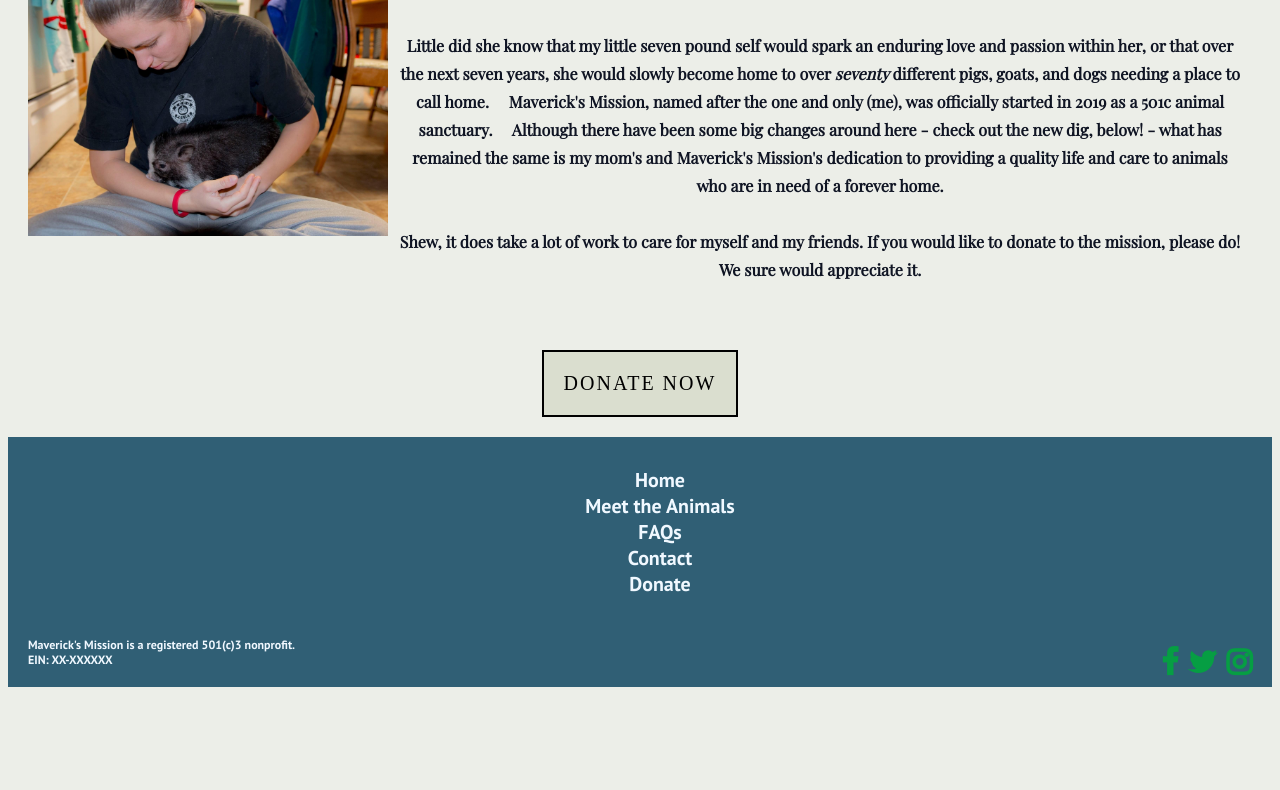
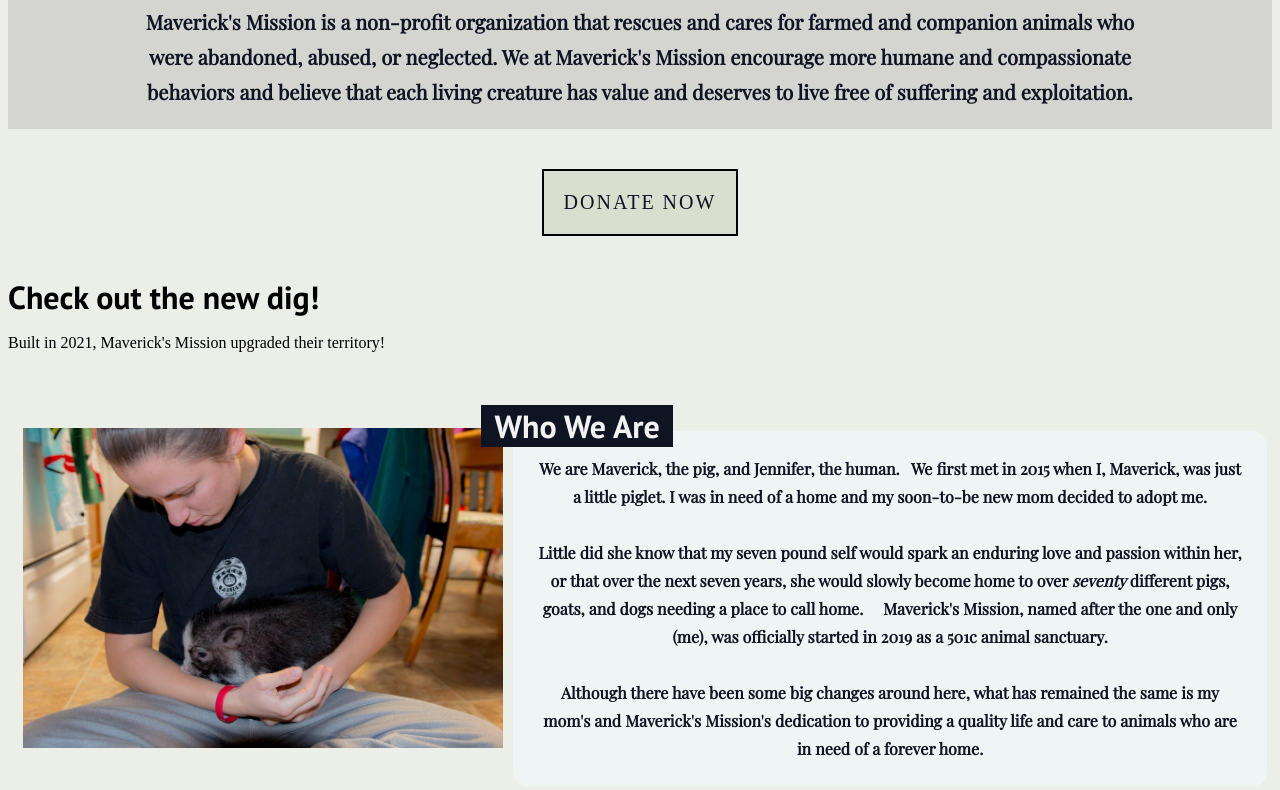
Before and after one commit to shelbynash/Maverick-s-Mission, a website: page index.html in a window 1280 px wide. Shown: the part 464-1254 px from the top of the page. Before the commit the page ends 1159 px from the top, so only its background shows below. Drawn offline with nearby package versions, Linux system fonts and the light colour scheme.

Commit message:
Updated Home and Meet the Animals Pages

```diff
--- a/index.html
+++ b/index.html
@@ -49,50 +49,66 @@
             <H1 class="hero-title">Maverick's Mission</H1>
         </div>
 
-        <article class="who-we-are">
+        <article class="mission">
+            <h2> Our Mission</h2>
+            <p>
+                Maverick's Mission is a non-profit organization that rescues and cares for farmed and
+                companion animals who were abandoned, abused, or neglected. We at Maverick's Mission
+                encourage more humane and compassionate behaviors and believe that each living creature
+                has value and deserves to live free of suffering and exploitation.
+            </p>
+
+
+        </article>
+
+        <div class="button">
+            <a href="https://www.paypal.com/us/home"><span class="donate">DONATE NOW</span></a>
+        </div>
+
+        <aside class="new-farm">
+            <h2 class="new-farm-header">Check out the new dig!</h2>
+            <p class="new-farm-paragraph">
+                Built in 2021, Maverick's Mission upgraded their territory!
+            </p>
+        </aside>
 
 
 
-            <p>
+
+
+        <article class="who-we-are">
+            <div class="who-we-are-words">
+            <h2 class="who-we-are-header">Who We Are</h2>
+            <p class="who-we-are-paragraph">
                 We are Maverick, the pig, and Jennifer, the human.
-            &nbsp;
-
+                &nbsp;
 
                 We first met in 2015 when I, Maverick, was just a little piglet.
                 I was in need of a home and my soon-to-be new mom decided to adopt me. <br><br>Little did she know that
-                my little seven pound self would spark an enduring love and passion within her, or that over the next
+                my seven pound self would spark an enduring love and passion within her, or that over the next
                 seven years, she would slowly become home to over <em> seventy </em> different pigs, goats, and dogs
                 needing a place to call home.
                 &nbsp; &nbsp;
 
-        <!--
+                <!--
         <img class="willis-and-maverick-two" src="img/Willis and Maverick.png" alt="Jennifer and holding the baby pig, Maveric in her arms.  Jennifer has a pink pig outfit on.">
         -->
 
                 Maverick's Mission, named after the one and only (me), was officially started in 2019 as a 501c
                 animal sanctuary.
-                &nbsp; &nbsp;
+                <br><br>
 
-                Although there have been some big changes around here - check out the new dig, below! - what has
+                Although there have been some big changes around here, what has
                 remained the same is my mom's and Maverick's Mission's dedication to providing a quality life and care
                 to animals who are in need of a forever home.
-                <br><br>Shew, it does take a lot of work to care for myself and my friends. If you would like to donate
-                to the mission, please do! We sure would appreciate it.
+
             </p>
-
-            <img class="willis-and-maverick-one" src="img/Maverick & Willis 3.JPG" alt="Jennifer sitting cross-legged, holding baby Maverick, the pig">
+            </div>
+            <img class="willis-and-maverick-one" src="img/Maverick & Willis 3.JPG"
+                alt="Jennifer sitting cross-legged, holding baby Maverick, the pig">
 
 
         </article>
-
-        <div class = "button">
-          <a href="https://www.paypal.com/us/home"><span class="donate">DONATE NOW</span></a>
-        </div>
-
-        <aside>
-
-
-        </aside>
 
 
 
@@ -113,7 +129,8 @@
 
             <div class="social">
 
-                <p class="mission"> Maverick's Mission is a registered 501(c)3 nonprofit. <br>EIN: XX-XXXXXX </p>
+                <p class="footer-nonprofit-info"> Maverick's Mission is a registered 501(c)3 nonprofit. <br>EIN:
+                    XX-XXXXXX </p>
 
                 <ul class="fa">
                     <li><a href="#" class="fa fa-facebook"></a></li>
--- a/style.css
+++ b/style.css
@@ -15,40 +15,59 @@
   display: flex;
   flex-direction: column;
   align-items: center;
-  padding: 20px;
+  padding: 5px;
+
+
+}
+.who-we-are .who-we-are-words {
+   flex-grow: 1;
 }
 
-.who-we-are p {
+.who-we-are .who-we-are-header {
+  position: relative;
+  top: 1em;
+  right: 1em;
+  width: 6em;
+  text-align: center;
+  background-color: #0f1423;
+  color: #f2f2f2;
+}
+
+.who-we-are .who-we-are-paragraph {
   font-family: 'Playfair Display', serif;
   line-height: 1.75;
   padding: 4rem 1rem;
   text-align: center;
-  padding: 10px;
+  padding: 1.5em;
+  font-weight: 900;
+  background-color: hsl(170, 25%, 95%);
+  border-radius: 15px;
   color: #0f1423;
-  font-weight: 900;
+  background-blend-mode: lighten;
 }
 
 .who-we-are .willis-and-maverick-one {
-  height: 15rem;
-  max-width: 100%;
-  padding: 0px;
+  height: 20em;
+  padding: 10px;
+  max-width: 80%;
 }
 
 
 .button .donate:hover {
   color: #dadecf;
-  background-color: black;
+  background-color: #0f1423;
 }
  .button a {
     text-decoration: none;
-    color: black;
+    color: #0f1423;
     letter-spacing: 2px;
-       font-size: 20px;
+    font-size: 20px;
  }
 
  .button {
   display: flex;
   justify-content: center;
+  margin: 20px;
  }
 
 .button .donate {
@@ -59,9 +78,40 @@
   align-items: center;
   justify-content: center;
   margin: 20px;
+}
+
+.mission {
+  display: flex;
+  flex-direction: column;
+  width: 60rem;
+  justify-content: center;
+  align-items: center;
+  width: 100%;
+  background-color: #d4d4d1;
+  background-blend-mode: lighten;
+  padding-top: 40px;
+}
+
+h2 {
+  font-family: 'PT Sans', sans-serif;
+  font-size: 2rem;
+  margin: 0;
+  padding: 0;
+  }
+
+.mission p {
+font-family: 'Playfair Display', serif;
+line-height: 1.75;
+font-size: 1.25rem;
+text-align: center;
+color: #0f1423;
+font-weight: bold;
+width: 80%;
+}
+
+.new-farm .new-farm-header {
 
 }
-
 /* Meet the animals page*/
 
 .the-animals-on-farm {
@@ -103,6 +153,28 @@
     height: 15rem;
     width: auto;
   }
+
+  .animal-description {
+    display: flex;
+    width: 60rem;
+    justify-content: center;
+    align-items: center;
+    width: 100%;
+    margin-bottom: 2rem;
+    background-color: #d4d4d1;
+    background-blend-mode: lighten;
+  }
+
+  .animal-description p {
+  font-family: 'Playfair Display', serif;
+  line-height: 1.75;
+  font-size: 1.25rem;
+  text-align: center;
+  color: #0f1423;
+  font-weight: bold;
+  width: 80%;
+  }
+
 /*
   .loretta-img {
     display: block;
@@ -210,7 +282,6 @@
   text-decoration: none;
 }
 
-
 /* hero section - to make the hero image stay when scroll */
 
 .hero-main {
@@ -219,7 +290,7 @@
   background-position: center -300px;
   background-repeat: no-repeat;
   background-size: cover;
-  background-image: url(img/Maverick\ Baby.JPG);
+  background-image: url(img/Contact\ Photo.jpg);
   background-attachment: fixed;
   color: aliceblue;
   text-shadow: 6px 6px 6px #0f1423;
@@ -285,7 +356,7 @@
   background-position: center -300px;
   background-repeat: no-repeat;
   background-size: cover;
-  background-image: url(img/Contact\ Photo.jpg);
+  background-image: url(img/Maverick\ Baby.JPG);
   background-attachment: fixed;
   color: aliceblue;
   text-shadow: 6px 6px 6px #0f1423;
@@ -295,6 +366,8 @@
   line-height: 1;
   font-family: 'PT Sans', sans-serif;
 }
+
+
 /* Make the navbar go to the bottom of the page */
 
 .footer {
@@ -326,7 +399,8 @@
   font-size: 20px;
   font-family: 'PT Sans', sans-serif;
   list-style: none;
-
+  margin-left: none;
+  padding: 0;
 }
 .navbar ul li {
   text-align: center;
```
Also changed, not shown: contact.html (+1 -9 lines), donate.html (+1 -1 lines), faqs.html (+1 -1 lines), meettheanimals.html (+8 -1 lines).
